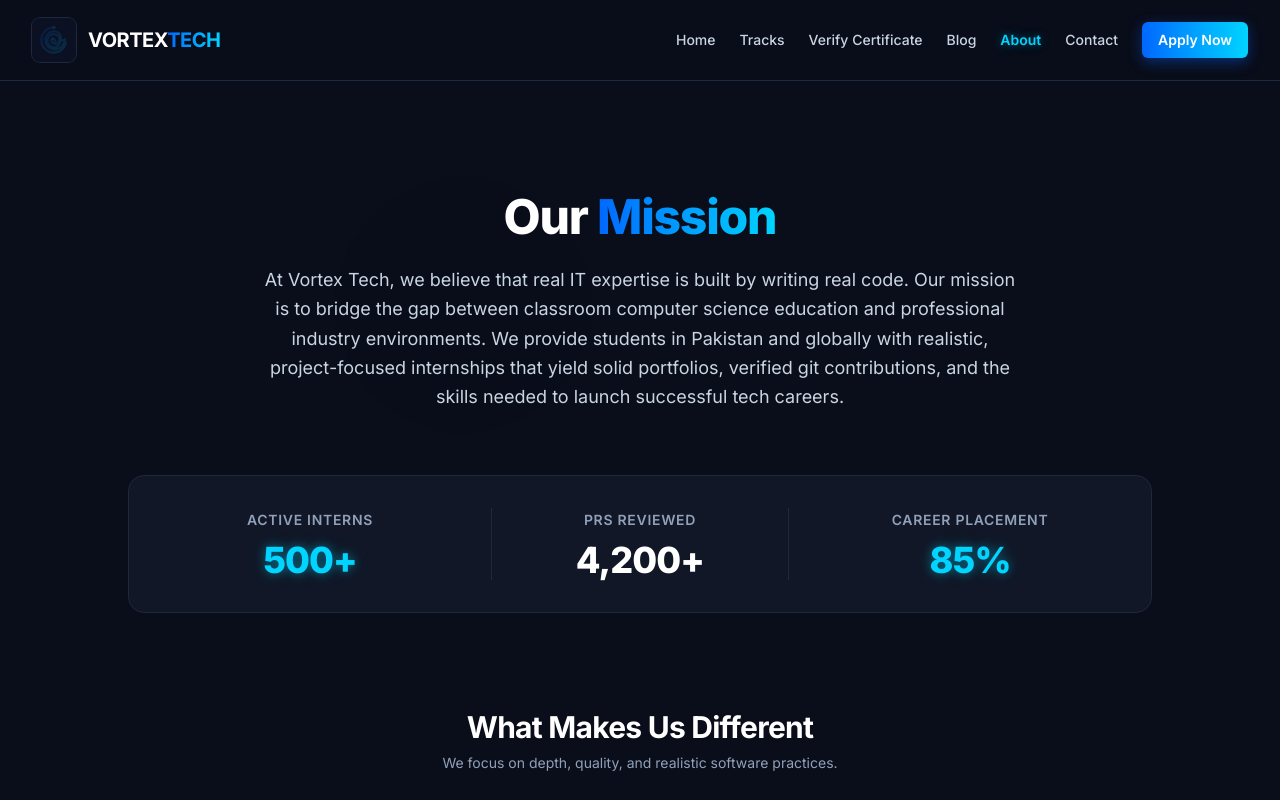
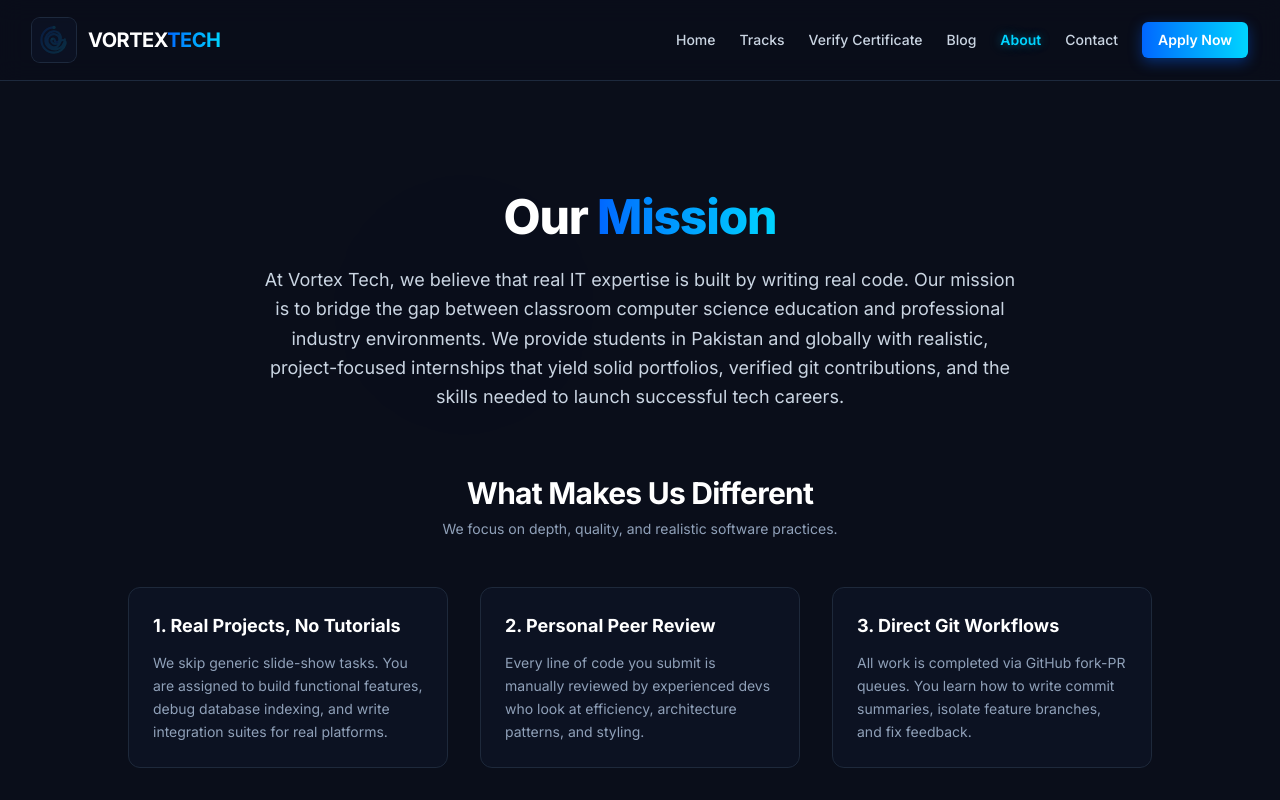
Before and after one commit to Khet-Vaswani/vortex-tech-website, a Next.js app: page /about in a window 1280 px wide. Shown: the top 800 px of the page. Built offline with nearby package versions, Linux system fonts and the light colour scheme.

Commit message:
About page updated

```diff
--- a/src/app/about/page.js
+++ b/src/app/about/page.js
@@ -22,7 +22,7 @@ export default function About() {
         </div>
 
         {/* Stats Grid */}
-        <div className="mx-auto max-w-5xl mb-24 rounded-2xl bg-card-bg p-8 border border-card-border">
+        {/* <div className="mx-auto max-w-5xl mb-24 rounded-2xl bg-card-bg p-8 border border-card-border">
           <dl className="grid grid-cols-1 gap-x-8 gap-y-12 sm:grid-cols-3 text-center">
             <div className="flex flex-col items-center">
               <dt className="text-sm font-semibold leading-6 text-slate-400 uppercase tracking-wider">Active Interns</dt>
@@ -37,7 +37,7 @@ export default function About() {
               <dd className="mt-2 text-4xl font-extrabold tracking-tight text-vortex-cyan glow-text-cyan">85%</dd>
             </div>
           </dl>
-        </div>
+        </div> */}
 
         {/* What Makes Us Different */}
         <div className="mx-auto max-w-5xl mb-24">
```
